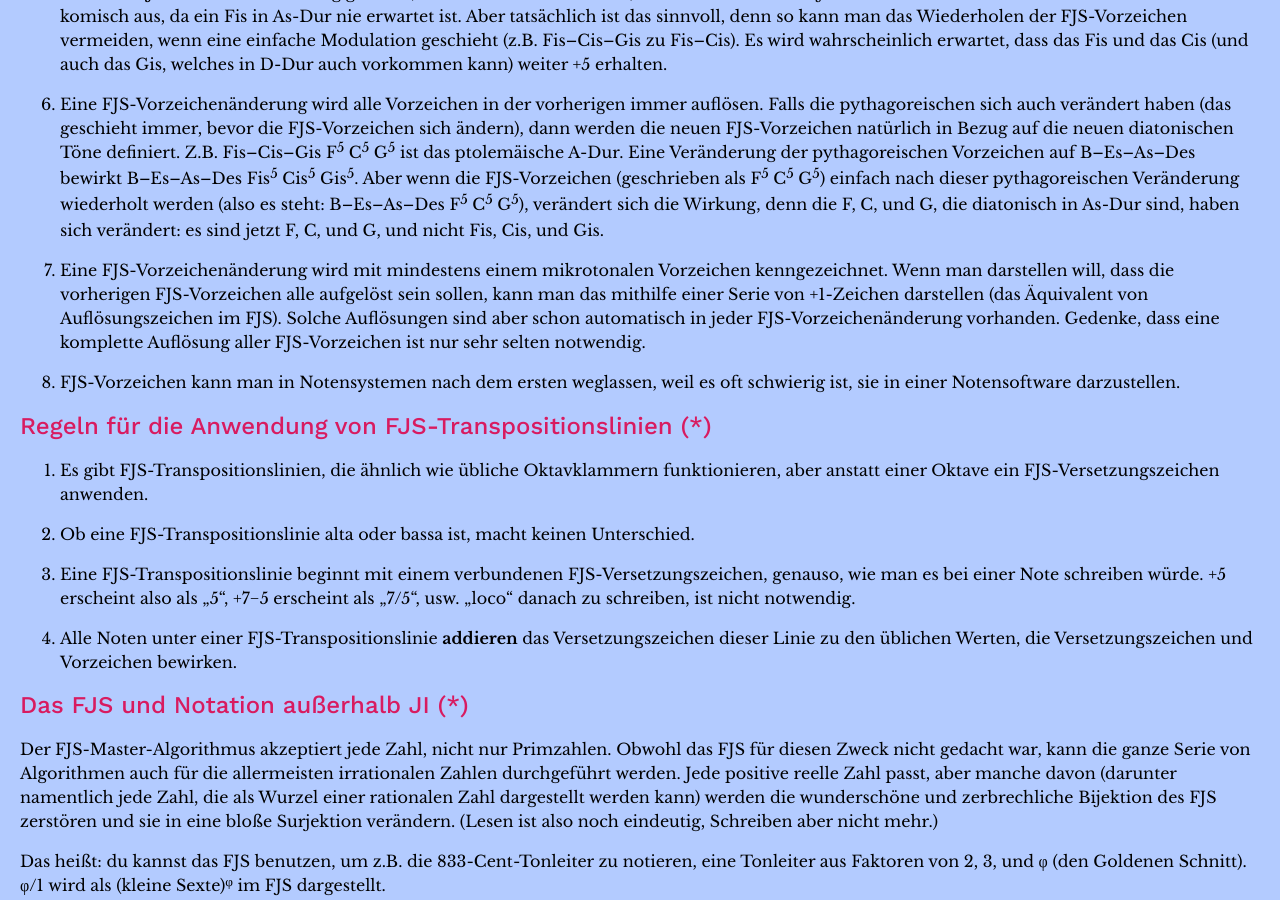
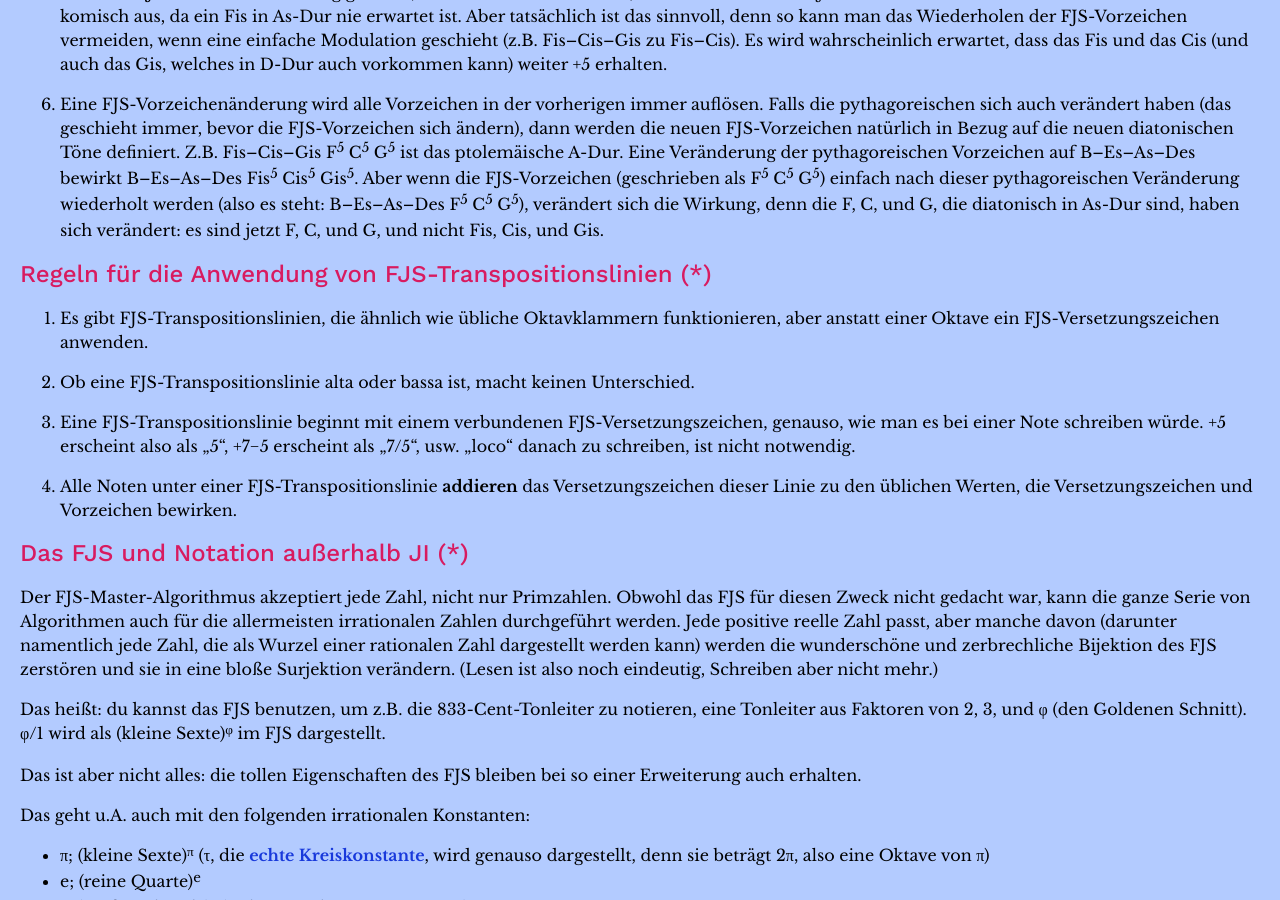
Before and after one commit to misotanni/misotanni.github.io, a Jekyll site: the page built from fjs/de/rules.md, in a window 1280 px wide and 900 px high, scrolled down 3361 px. Built offline with Jekyll 4.4.1, drawn with Linux system fonts in a browser that asks for light colours; our own code applies the rules of GitHub Pages for plain Markdown files; formulas are drawn with MathJax 3.

Commit message:
removed rule about key sig omission

```diff
--- a/fjs/de/rules.md
+++ b/fjs/de/rules.md
@@ -104,10 +104,6 @@ Alles, was experimentelle Elemente angeht, ist mit dem Symbol (\*) markiert.
 
 6. Eine FJS-Vorzeichenänderung wird alle Vorzeichen in der vorherigen immer auflösen. Falls die pythagoreischen sich auch verändert haben (das geschieht immer, bevor die FJS-Vorzeichen sich ändern), dann werden die neuen FJS-Vorzeichen natürlich in Bezug auf die neuen diatonischen Töne definiert. Z.B. Fis–Cis–Gis F<sup>5</sup> C<sup>5</sup> G<sup>5</sup> ist das ptolemäische A-Dur. Eine Veränderung der pythagoreischen Vorzeichen auf B–Es–As–Des bewirkt B–Es–As–Des Fis<sup>5</sup> Cis<sup>5</sup> Gis<sup>5</sup>. Aber wenn die FJS-Vorzeichen (geschrieben als F<sup>5</sup> C<sup>5</sup> G<sup>5</sup>) einfach nach dieser pythagoreischen Veränderung wiederholt werden (also es steht: B–Es–As–Des F<sup>5</sup> C<sup>5</sup> G<sup>5</sup>), verändert sich die Wirkung, denn die F, C, und G, die diatonisch in As-Dur sind, haben sich verändert: es sind jetzt F, C, und G, und nicht Fis, Cis, und Gis.
 
-7. Eine FJS-Vorzeichenänderung wird mit mindestens einem mikrotonalen Vorzeichen kenngezeichnet. Wenn man darstellen will, dass die vorherigen FJS-Vorzeichen alle aufgelöst sein sollen, kann man das mithilfe einer Serie von +1-Zeichen darstellen (das Äquivalent von Auflösungszeichen im FJS). Solche Auflösungen sind aber schon automatisch in jeder FJS-Vorzeichenänderung vorhanden. Gedenke, dass eine komplette Auflösung aller FJS-Vorzeichen ist nur sehr selten notwendig.
-
-8. FJS-Vorzeichen kann man in Notensystemen nach dem ersten weglassen, weil es oft schwierig ist, sie in einer Notensoftware darzustellen.
-
 ## Regeln für die Anwendung von FJS-Transpositionslinien (\*)
 
 1. Es gibt FJS-Transpositionslinien, die ähnlich wie übliche Oktavklammern funktionieren, aber anstatt einer Oktave ein FJS-Versetzungszeichen anwenden.
```
Also changed, not shown: fjs/en/rules.md (+0 -4 lines), fjs/fr/rules.md (+0 -4 lines), fjs/pl/rules.md (+0 -4 lines).
